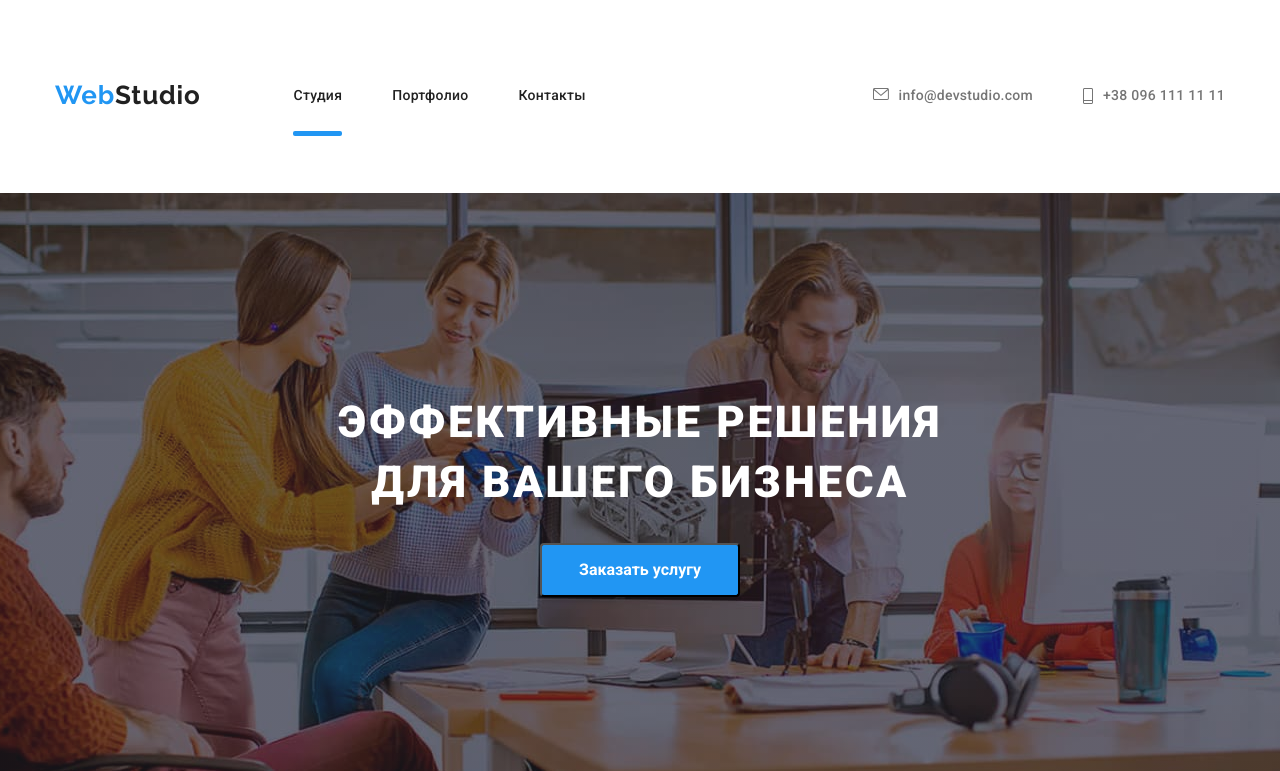
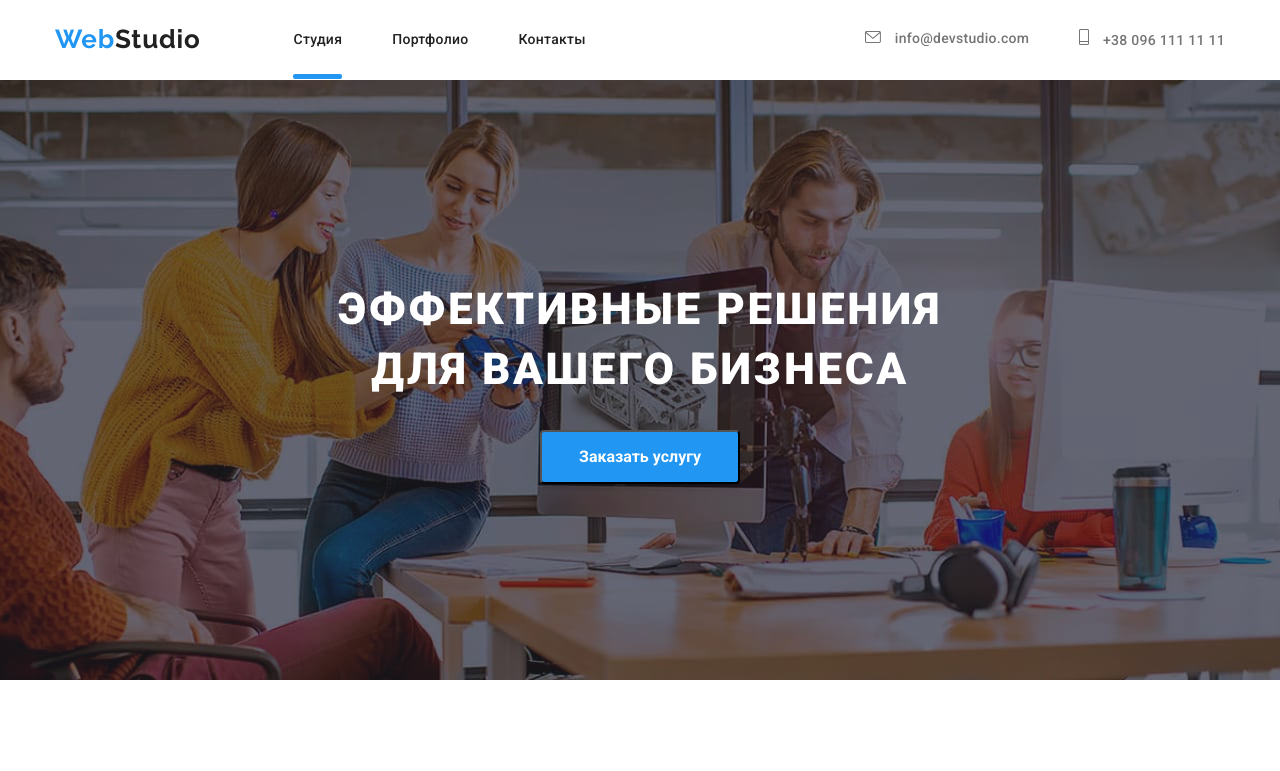
Before and after one commit to OleksandraUshakova/goit-markup-hw-05, a plain HTML site: page index.html in a window 1280 px wide. Shown: the top 771 px of the page. Drawn offline with nearby package versions, Linux system fonts and the light colour scheme.

Commit message:
changed header

```diff
--- a/css/styles.css
+++ b/css/styles.css
@@ -57,16 +57,17 @@ border-bottom: 1px solid #ECECEC;
     align-items: center;
 }
 
-.menu-link >.item:not(:last-child)
+.menu-list >.item:not(:last-child)
 {
 margin-right: 50px;
 }
-
+.menu-list{
+    display: flex;
+}
 .menu-link{
     position: relative;
     padding-top: 32px;
     padding-bottom: 32px;
-    display: flex;
 font-style: normal;
 font-weight: 500;
 font-size: 14px;
@@ -83,11 +84,11 @@ transition-property: color;
 .menu-link:focus{
     color: var(--accent-color);
 }
-.menu-link .current::after {
+.menu-link.current::after {
     content: "";
     position: absolute;
     left: 0;
-    bottom: 0;
+    bottom: 0px;
     display: inline-block;
     width: 100%;
     height: 5px;
--- a/index.html
+++ b/index.html
@@ -16,7 +16,7 @@
         <div class="header-container container">
         <nav class="header-nav">
         <a class=" header-logo logo link" href="index.html" lang=en>Web<span class="header-studio">Studio</span></a><br>
-        <ul class="menu-link list">
+        <ul class="menu-list list">
             <li class="item">
                 <a class="menu-link link list current" href="">Студия</a>
             </li>
```
Also changed, not shown: portfolio.html (+1 -1 lines), sprite.svg (deleted).
